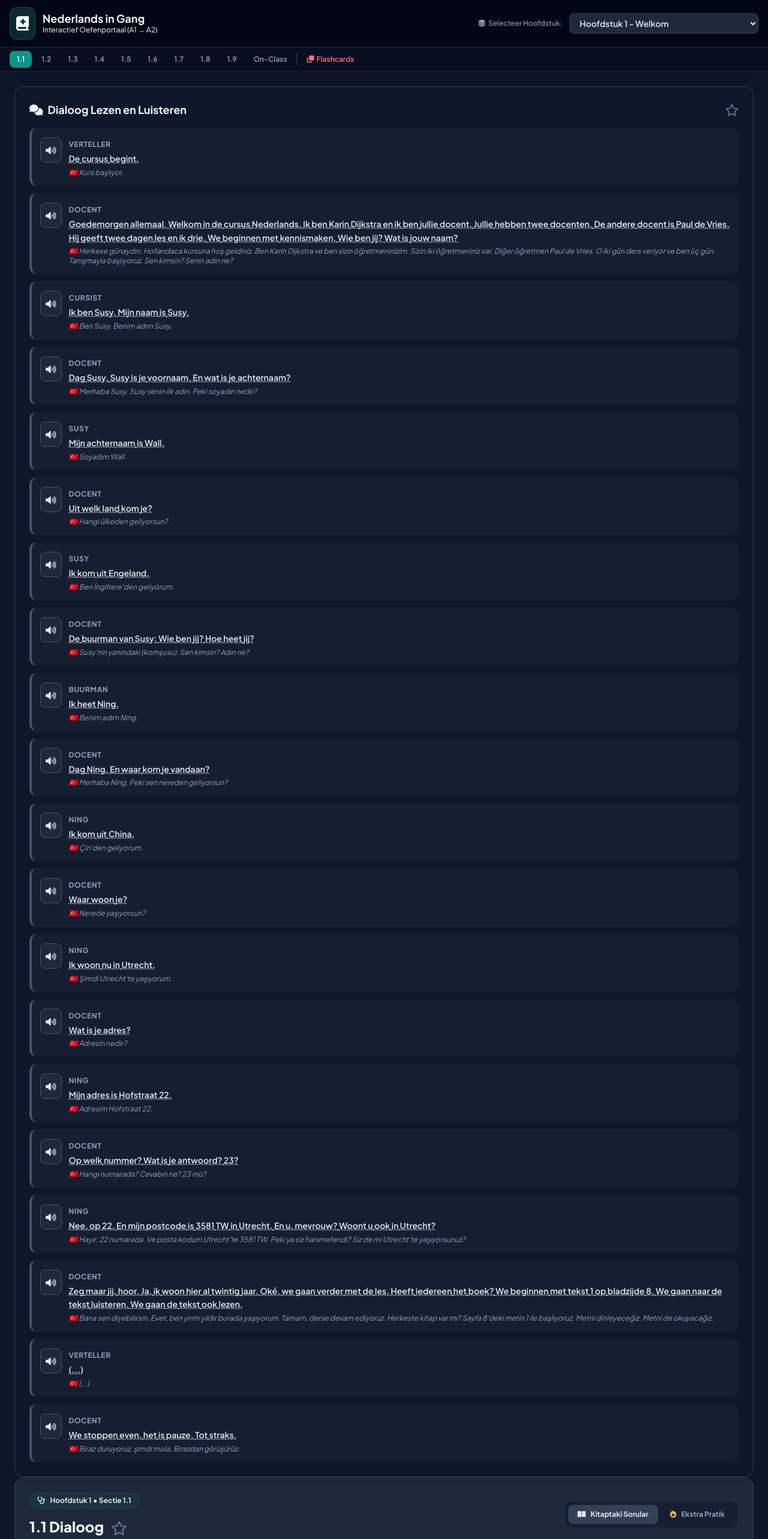
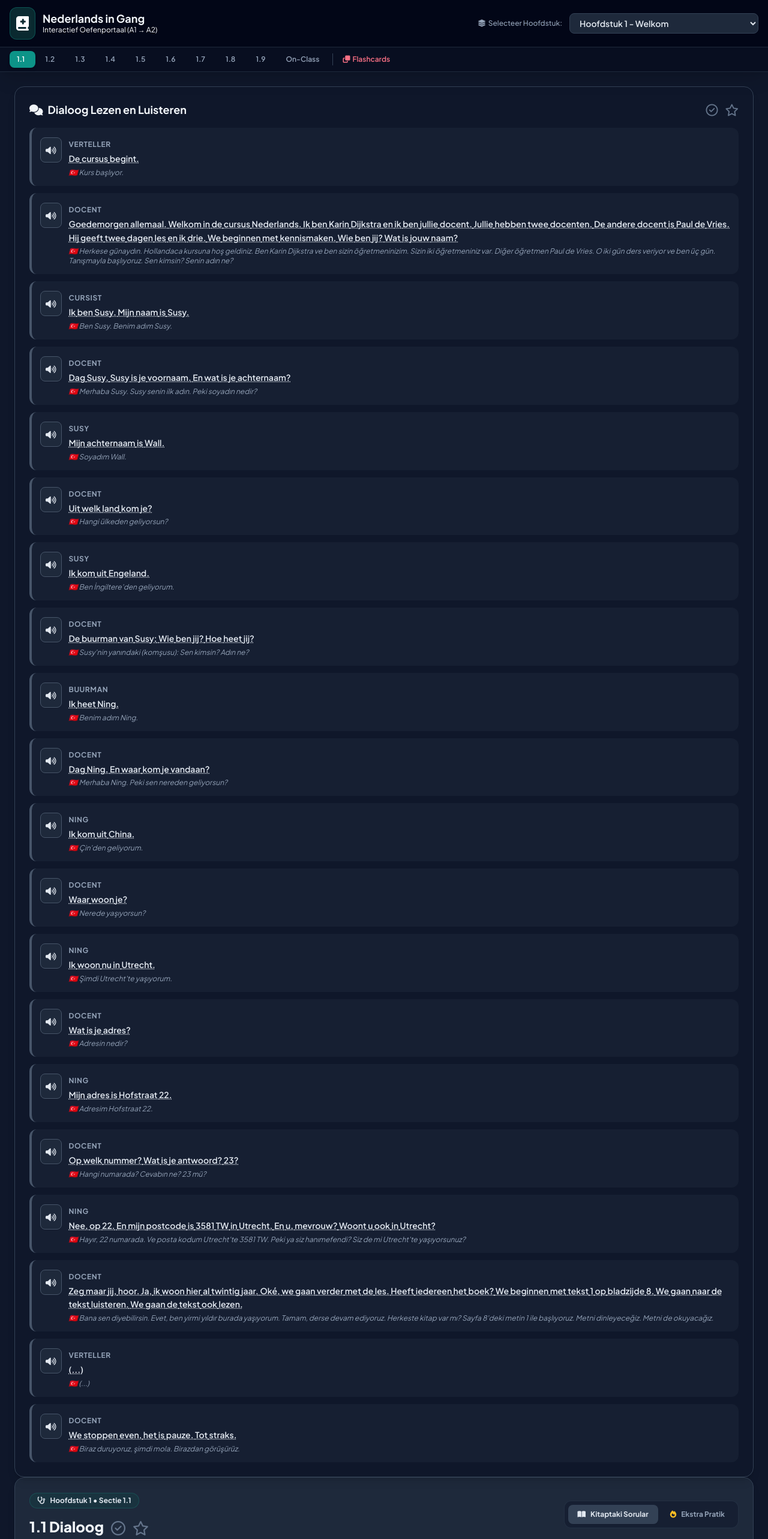
Before and after one commit to eckucukoglu/nederlands-app, a React (Create React App) app: page / in a window 1280 px wide. Shown: the top 2566 px of the page at 60% size. Built offline with nearby package versions, Linux system fonts and the light colour scheme.

Commit message:
Tamamlandi butonu eklendi

```diff
--- a/src/App.js
+++ b/src/App.js
@@ -6,7 +6,6 @@ import ExerciseEngine from './components/ExerciseEngine';
 import Flashcards from './components/Flashcards';
 import { bookSections } from './data';
 
-// Ünite başlıkları sözlüğü
 const chapterTitles = {
   1: "Welkom", 2: "In de kantine", 3: "In het café", 4: "Op straat", 5: "Op de markt",
   6: "In een restaurant", 7: "In een kledingzaak", 8: "Bij de makelaar", 9: "Bij de huisarts",
@@ -17,9 +16,6 @@ const chapterTitles = {
 
 function App() {
   const availableChapters = [...new Set(bookSections.map(sec => sec.chapter))].filter(Boolean).sort((a, b) => a - b);
-
-  // DÜZELTME BURADA: Siteye ilk kez girildiğinde veya hafıza boşsa,
-  // sondaki ünite yerine direkt İLK mevcut üniteden (1. Ünite) başlar.
   const fallbackChapter = availableChapters[0] || 1;
 
   const [currentChapter, setCurrentChapter] = useState(() => {
@@ -30,26 +26,36 @@ function App() {
 
   const [activeTab, setActiveTab] = useState(() => {
     const savedTab = localStorage.getItem(`lastVisitedTab_${currentChapter}`);
-    // Eğer hafızada kayıtlı sekme yoksa, o ünitenin '.1' sekmesinden başlar (Örn: 1.1)
     return savedTab ? savedTab : `${currentChapter}.1`;
   });
 
-  // Favori Bölümler ve Notları İçin Hafıza
+  // Favoriler Hafızası
   const [favorites, setFavorites] = useState(() => {
     const saved = localStorage.getItem('favoriteSections');
     return saved ? JSON.parse(saved) : {};
   });
 
-  // Favori Ekle/Çıkar Fonksiyonu
+  // YENİ: Tamamlananlar Hafızası
+  const [completed, setCompleted] = useState(() => {
+    const saved = localStorage.getItem('completedSections');
+    return saved ? JSON.parse(saved) : {};
+  });
+
   const toggleFavorite = (sectionId, note) => {
     const newFavs = { ...favorites };
-    if (newFavs[sectionId]) {
-      delete newFavs[sectionId];
-    } else {
-      newFavs[sectionId] = note;
-    }
+    if (newFavs[sectionId]) delete newFavs[sectionId];
+    else newFavs[sectionId] = note;
     setFavorites(newFavs);
     localStorage.setItem('favoriteSections', JSON.stringify(newFavs));
+  };
+
+  // YENİ: Tamamlandı Ekle/Çıkar Fonksiyonu
+  const toggleCompleted = (sectionId) => {
+    const newComp = { ...completed };
+    if (newComp[sectionId]) delete newComp[sectionId];
+    else newComp[sectionId] = true;
+    setCompleted(newComp);
+    localStorage.setItem('completedSections', JSON.stringify(newComp));
   };
 
   useEffect(() => {
@@ -71,7 +77,6 @@ function App() {
 
   return (
     <div className="min-h-screen flex flex-col bg-slate-900 transition-colors duration-300">
-      {/* HEADER */}
       <header className="bg-slate-950 text-white shadow-xl sticky top-0 z-50 border-b border-slate-800">
         <div className="max-w-7xl mx-auto px-4 py-3 flex flex-wrap justify-between items-center gap-4">
           <div className="flex items-center space-x-3">
@@ -103,7 +108,6 @@ function App() {
           </div>
         </div>
 
-        {/* BÖLÜM SEKMELERİ */}
         <div className="bg-slate-900/50 border-t border-slate-800 overflow-x-auto scrollbar-thin">
           <div className="max-w-7xl mx-auto px-4 flex space-x-1 py-1.5 min-w-max">
             {currentSections.map(sec => (
@@ -115,7 +119,11 @@ function App() {
                 }`}
               >
                 <span>{sec.id.includes('On-Class') ? 'On-Class' : sec.id}</span>
-                {favorites[sec.id] && <i className="fa-solid fa-star text-amber-400 ml-1"></i>}
+                {/* YENİ: İkonların Yan Yana Gösterimi */}
+                <div className="flex items-center space-x-1 ml-1">
+                  {completed[sec.id] && <i className="fa-solid fa-circle-check text-emerald-400"></i>}
+                  {favorites[sec.id] && <i className="fa-solid fa-star text-amber-400"></i>}
+                </div>
               </button>
             ))}
             <div className="h-5 w-[1px] bg-slate-700 my-auto mx-1"></div>
@@ -132,13 +140,14 @@ function App() {
         </div>
       </header>
 
-      {/* ANA İÇERİK ALANI */}
       <main className="flex-1 max-w-7xl w-full mx-auto p-4 sm:p-6 text-slate-200">
         {(activeTab.includes('.1') && !activeTab.includes('On-Class')) && (
           <DialogueSection
             sectionId={activeTab}
             favorites={favorites}
             toggleFavorite={toggleFavorite}
+            completed={completed}
+            toggleCompleted={toggleCompleted}
           />
         )}
 
@@ -148,6 +157,8 @@ function App() {
             chapterNum={currentChapter}
             favorites={favorites}
             toggleFavorite={toggleFavorite}
+            completed={completed}
+            toggleCompleted={toggleCompleted}
           />
         )}
 
--- a/src/components/DialogueSection.js
+++ b/src/components/DialogueSection.js
@@ -1,8 +1,8 @@
 import React, { useState, useEffect } from 'react';
 import { vocabulary, dialogues } from '../data';
-import { globalDictionary } from '../data/globalDictionary'; // YENİ SÖZLÜĞÜ İÇERİ ALIYORUZ
+import { globalDictionary } from '../data/globalDictionary';
 
-export default function DialogueSection({ sectionId, favorites, toggleFavorite }) {
+export default function DialogueSection({ sectionId, favorites, toggleFavorite, completed, toggleCompleted }) {
   const chapterId = sectionId.split('.')[0];
   const [selectedWord, setSelectedWord] = useState(null);
   const [popupPos, setPopupPos] = useState({ x: 0, y: 0 });
@@ -18,6 +18,7 @@ export default function DialogueSection({ sectionId, favorites, toggleFavorite }
 
   const activeDialogue = dialogues[sectionId] || [];
   const isFav = favorites && favorites[sectionId];
+  const isComp = completed && completed[sectionId];
 
   useEffect(() => {
     const saved = localStorage.getItem(`dialogueWordStatuses_${chapterId}`);
@@ -31,7 +32,6 @@ export default function DialogueSection({ sectionId, favorites, toggleFavorite }
     window.speechSynthesis.speak(utterance);
   };
 
-  // YENİ AKILLI KELİME ÖBEĞİ (PHRASE) ARAMA FONKSİYONU
   const handleWordClick = (e, wordIndex, cleanWords) => {
     e.stopPropagation();
     setPopupPos({ x: e.clientX, y: e.clientY });
@@ -40,7 +40,6 @@ export default function DialogueSection({ sectionId, favorites, toggleFavorite }
     let foundMatch = null;
     let matchString = cleanWords[wordIndex];
 
-    // 1. Önce 3 kelimelik öbek arıyoruz (Örn: "ik weet het")
     const triplets = [
       [wordIndex - 2, wordIndex - 1, wordIndex],
       [wordIndex - 1, wordIndex, wordIndex + 1],
@@ -54,12 +53,8 @@ export default function DialogueSection({ sectionId, favorites, toggleFavorite }
       }
     }
 
-    // 2. Bulamadıysak 2 kelimelik öbek arıyoruz (Örn: "wat leuk", "tot ziens")
     if (!foundMatch) {
-      const pairs = [
-        [wordIndex - 1, wordIndex],
-        [wordIndex, wordIndex + 1]
-      ];
+      const pairs = [[wordIndex - 1, wordIndex], [wordIndex, wordIndex + 1]];
       for (let indices of pairs) {
         if (indices.every(idx => idx >= 0 && idx < cleanWords.length)) {
           const phrase = indices.map(idx => cleanWords[idx]).join(' ');
@@ -69,17 +64,13 @@ export default function DialogueSection({ sectionId, favorites, toggleFavorite }
       }
     }
 
-    // 3. Hala bulamadıysak tek kelimeyi arıyoruz
-    if (!foundMatch) {
-      foundMatch = allVocab.find(v => v.nl.toLowerCase() === matchString);
-    }
+    if (!foundMatch) foundMatch = allVocab.find(v => v.nl.toLowerCase() === matchString);
 
-    // 4. Fallback (Yoksa bilinmeyen kelime hatası)
     if (!foundMatch) {
       foundMatch = {
         nl: matchString,
         en: "Translation not available",
-        example: "Sözlükte bulunamadı. Lütfen kelime kökünü (infinitive) kontrol ediniz."
+        example: "Sözlükte bulunamadı. Lütfen kelime kökünü kontrol ediniz."
       };
     }
 
@@ -128,7 +119,17 @@ export default function DialogueSection({ sectionId, favorites, toggleFavorite }
           <span>Dialoog Lezen en Luisteren</span>
         </h3>
 
-        <div className="relative flex items-center">
+        {/* İKON ALANI (TİK + YILDIZ) */}
+        <div className="relative flex items-center space-x-3">
+
+          <button onClick={(e) => { e.stopPropagation(); toggleCompleted(sectionId); }} className="text-xl transition-transform hover:scale-110 focus:outline-none">
+            {isComp ? (
+              <i className="fa-solid fa-circle-check text-emerald-400 drop-shadow-[0_0_8px_rgba(52,211,153,0.6)]"></i>
+            ) : (
+              <i className="fa-regular fa-circle-check text-slate-500 hover:text-emerald-400 transition-colors"></i>
+            )}
+          </button>
+
           <div className="group relative flex items-center">
             <button onClick={handleStarClick} className="text-xl transition-transform hover:scale-110 focus:outline-none">
               {isFav ? (
@@ -167,8 +168,6 @@ export default function DialogueSection({ sectionId, favorites, toggleFavorite }
       <div className="space-y-3">
         {activeDialogue.map((line, idx) => {
           const isDoc = line.speaker.includes("Huisarts") || line.speaker.includes("Fietsenmaker");
-
-          // Satırdaki kelimeleri temizleyip önbelleğe alıyoruz
           const words = line.text.split(' ');
           const cleanWords = words.map(w => w.replace(/[.,?!:;–-]/g, '').toLowerCase());
 
@@ -180,12 +179,9 @@ export default function DialogueSection({ sectionId, favorites, toggleFavorite }
               <div className="flex-1">
                 <span className="font-bold text-xs uppercase tracking-wider text-slate-400">{line.speaker}</span>
                 <p className="text-sm font-semibold text-slate-200 mt-0.5 leading-relaxed">
+                  {words.map((word, i) => {
+                    let status = wordStatuses[cleanWords[i]];
 
-                  {/* KELİMELERİ EKRANA ÇİZDİREN KISIM (ÖBEK RENKLENDİRME EKLENDİ) */}
-                  {words.map((word, i) => {
-                    let status = wordStatuses[cleanWords[i]]; // Önce tek kelime rengine bakar
-
-                    // Kelime tekil olarak boyanmamışsa, etrafındaki öbeklerde (phrase) renk var mı diye kontrol et!
                     if (!status) {
                       const triplets = [[i-2, i-1, i], [i-1, i, i+1], [i, i+1, i+2]];
                       for (let indices of triplets) {
@@ -233,9 +229,8 @@ export default function DialogueSection({ sectionId, favorites, toggleFavorite }
               <h3 className="font-bold text-brand-400 text-lg">{selectedWord.nl}</h3>
               <button onClick={() => speakDutch(selectedWord.nl)} className="text-slate-400 hover:text-brand-300"><i className="fa-solid fa-volume-high"></i></button>
             </div>
-			<p className="text-sm font-medium text-slate-200">🇬🇧 EN: {selectedWord.en}</p>
+            <p className="text-sm font-medium text-slate-200">🇬🇧 EN: {selectedWord.en}</p>
             {selectedWord.tr && <p className="text-sm font-bold text-brand-300 mt-1">🇹🇷 TR: {selectedWord.tr}</p>}
-
             <p className="text-xs text-slate-400 italic mt-2">{selectedWord.example}</p>
             <div className="flex gap-2 mt-4">
               <button onClick={() => handleWordKnowledge(true)} className="flex-1 bg-emerald-900/40 hover:bg-emerald-800/60 border border-emerald-700/50 text-emerald-300 text-xs font-bold py-2 rounded-lg transition-colors">✔️ Biliyorum</button>
--- a/src/components/ExerciseEngine.js
+++ b/src/components/ExerciseEngine.js
@@ -1,6 +1,6 @@
 import React, { useState, useEffect } from 'react';
 
-export default function ExerciseEngine({ sectionData, chapterNum, favorites, toggleFavorite }) {
+export default function ExerciseEngine({ sectionData, chapterNum, favorites, toggleFavorite, completed, toggleCompleted }) {
   const [subTab, setSubTab] = useState("book");
   const [answers, setAnswers] = useState({});
   const [showResults, setShowResults] = useState(false);
@@ -10,6 +10,7 @@ export default function ExerciseEngine({ sectionData, chapterNum, favorites, tog
   const [favNote, setFavNote] = useState("");
 
   const isFav = favorites && favorites[sectionData?.id];
+  const isComp = completed && completed[sectionData?.id];
 
   useEffect(() => {
     setSubTab("book");
@@ -70,10 +71,8 @@ export default function ExerciseEngine({ sectionData, chapterNum, favorites, tog
 
   return (
     <div className="space-y-6" onClick={() => setShowFavInput(false)}>
-      {/* BAŞLIK VE SEKME (SUB-TAB) SEÇİCİ */}
       <div className="bg-slate-800 rounded-2xl p-6 shadow-lg border border-slate-700 flex flex-col lg:flex-row justify-between items-start lg:items-center gap-6">
 
-        {/* SOL KISIM: ROZET, BAŞLIK VE YILDIZ */}
         <div className="flex-1">
           <div className="inline-flex items-center space-x-2 bg-brand-900/30 border border-brand-500/20 text-brand-400 font-bold px-3 py-1 rounded-full text-xs mb-3">
             <i className="fa-solid fa-stethoscope"></i>
@@ -83,8 +82,17 @@ export default function ExerciseEngine({ sectionData, chapterNum, favorites, tog
           <div className="flex items-center space-x-3">
             <h2 className="text-2xl font-extrabold text-slate-100">{sectionData.title}</h2>
 
-            {/* YILDIZ ALANI */}
-            <div className="relative flex items-center">
+            {/* İKON ALANI (TİK + YILDIZ) */}
+            <div className="relative flex items-center space-x-3">
+
+              <button onClick={(e) => { e.stopPropagation(); toggleCompleted(sectionData.id); }} className="text-2xl transition-transform hover:scale-110 focus:outline-none mt-1">
+                {isComp ? (
+                  <i className="fa-solid fa-circle-check text-emerald-400 drop-shadow-[0_0_8px_rgba(52,211,153,0.6)]"></i>
+                ) : (
+                  <i className="fa-regular fa-circle-check text-slate-500 hover:text-emerald-400 transition-colors"></i>
+                )}
+              </button>
+
               <div className="group relative flex items-center">
                 <button onClick={handleStarClick} className="text-2xl transition-transform hover:scale-110 focus:outline-none mt-1">
                   {isFav ? (
@@ -94,7 +102,6 @@ export default function ExerciseEngine({ sectionData, chapterNum, favorites, tog
                   )}
                 </button>
 
-                {/* HOVER TOOLTIP */}
                 {isFav && (
                   <div className="absolute left-full ml-3 top-0 hidden group-hover:block w-56 p-3 bg-slate-800 border border-slate-600 text-slate-200 text-xs rounded-xl shadow-2xl z-50">
                     <div className="font-bold text-amber-400 mb-1 border-b border-slate-600 pb-1">Mijn Notitie:</div>
@@ -103,7 +110,6 @@ export default function ExerciseEngine({ sectionData, chapterNum, favorites, tog
                 )}
               </div>
 
-              {/* NOT GİRİŞ KUTUSU */}
               {showFavInput && (
                 <div className="absolute left-full ml-3 top-0 bg-slate-800 p-2 rounded-xl shadow-2xl border border-slate-600 z-50 flex items-center gap-2" onClick={e => e.stopPropagation()}>
                   <input
@@ -123,7 +129,6 @@ export default function ExerciseEngine({ sectionData, chapterNum, favorites, tog
           </div>
         </div>
 
-        {/* SAĞ KISIM: BUTONLAR */}
         <div className="bg-slate-900/50 p-1.5 rounded-xl flex space-x-1 w-full lg:w-auto border border-slate-700/50">
           <button
             onClick={() => { setSubTab("book"); setShowResults(false); }}
@@ -144,7 +149,6 @@ export default function ExerciseEngine({ sectionData, chapterNum, favorites, tog
         </div>
       </div>
 
-      {/* TEORİ / KONU ANLATIMI */}
       {sectionData.theory && (
         <div className="bg-slate-800 rounded-2xl p-6 shadow-lg border border-slate-700">
           <div className="text-slate-300 leading-relaxed font-medium">
@@ -153,7 +157,6 @@ export default function ExerciseEngine({ sectionData, chapterNum, favorites, tog
         </div>
       )}
 
-      {/* SORULAR */}
       <div className="bg-slate-800 rounded-2xl p-6 shadow-lg border border-slate-700 space-y-6">
         {currentGroups.map((group, gIdx) => (
           <div key={gIdx} className="space-y-6 mb-8">
```
